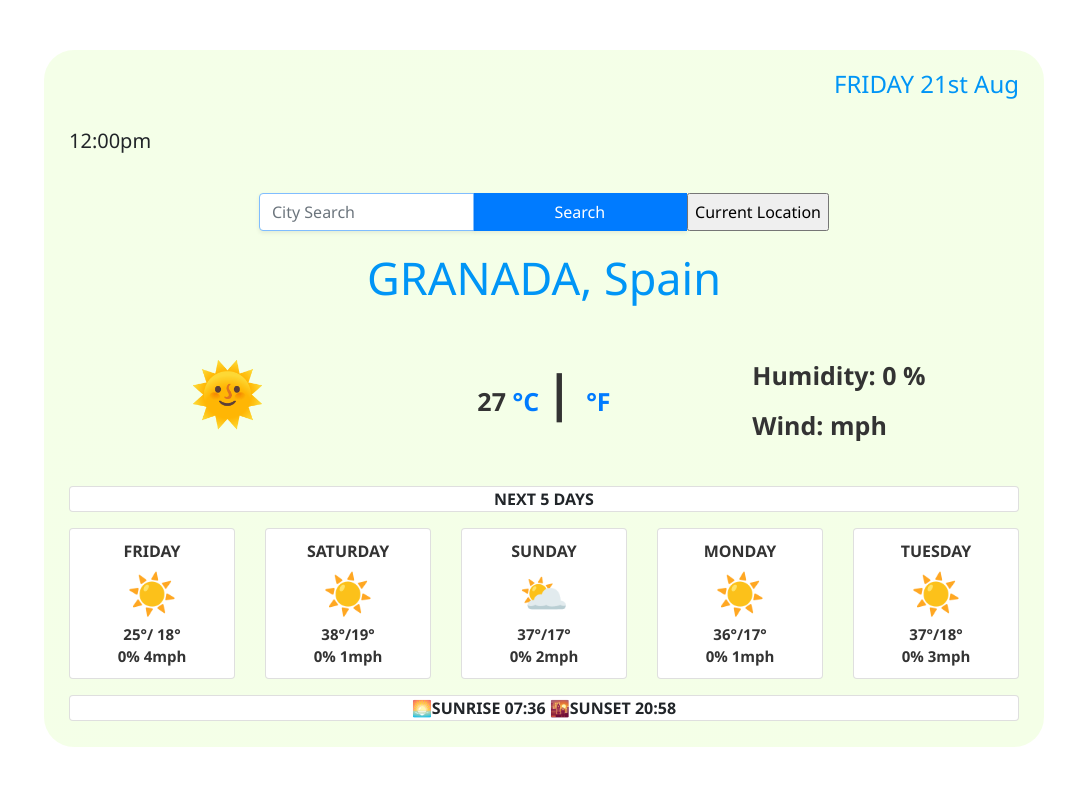
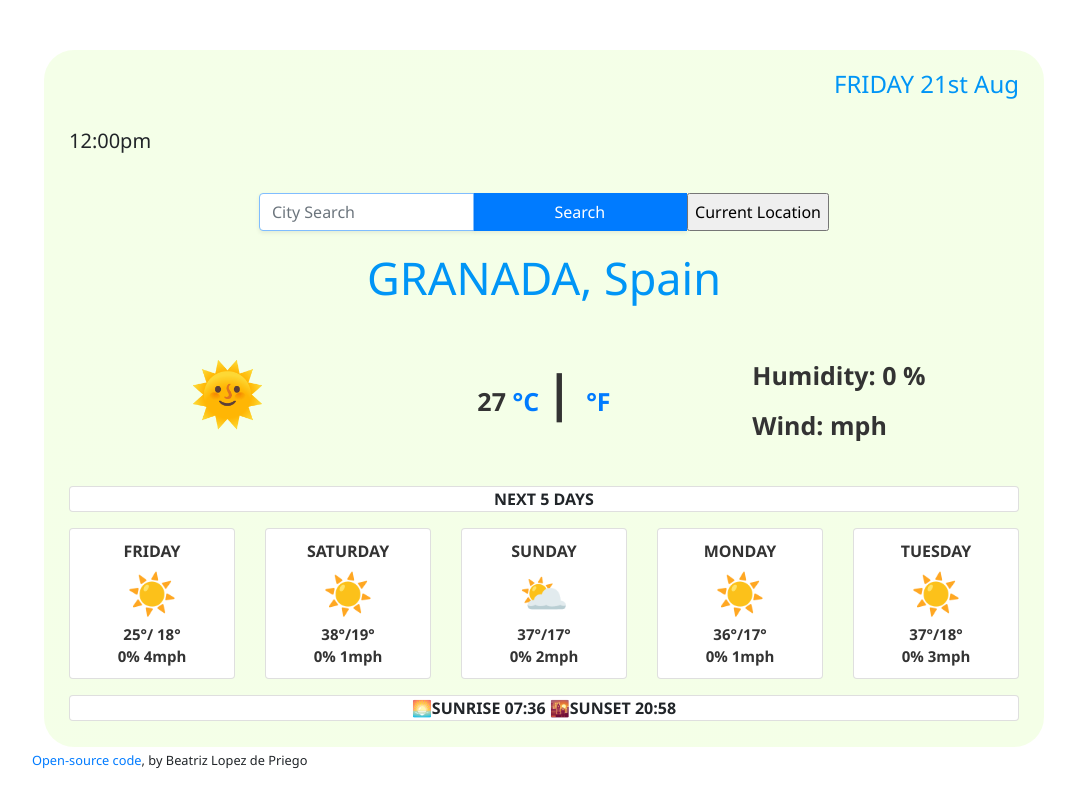
Before and after one commit to bitrixx19/weather-app, a plain HTML site: page index.html in a window 1280 px wide. Shown: the whole page, without its empty margins (96-1171 px from the left). Drawn offline with nearby package versions, Linux system fonts and the light colour scheme; files that its build step writes are made by us from their sources; a script that the page names is missing.

Commit message:
added link github

```diff
--- a/index.html
+++ b/index.html
@@ -152,9 +152,9 @@
  </div>
  </div>
 </div>
+<small><a href="https://github.com/bitrixx19/weather-app.git" target="_blank">Open-source code</a>, by Beatriz Lopez de Priego</small>
 </div>
 </div>
  <script src="src/index.js"></script>
-
  </body>
  </html>
```
